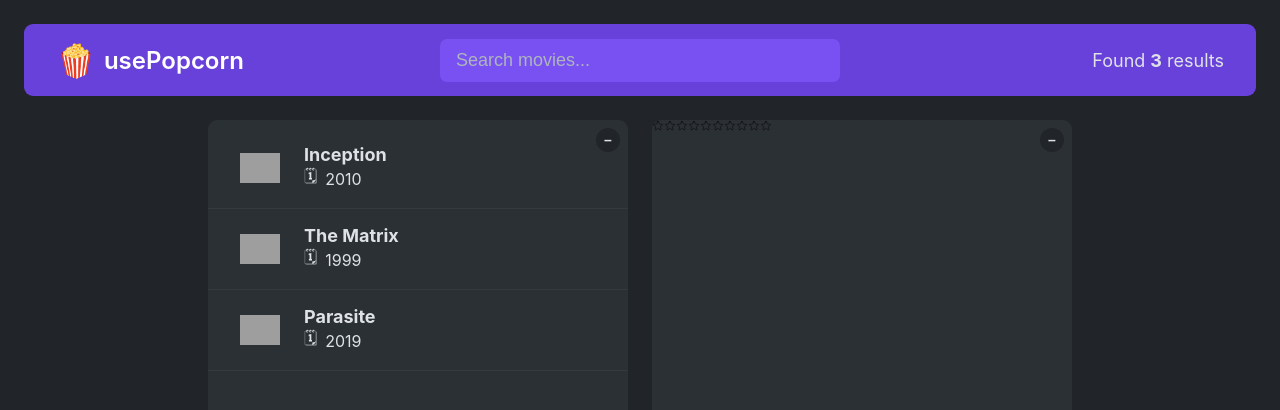
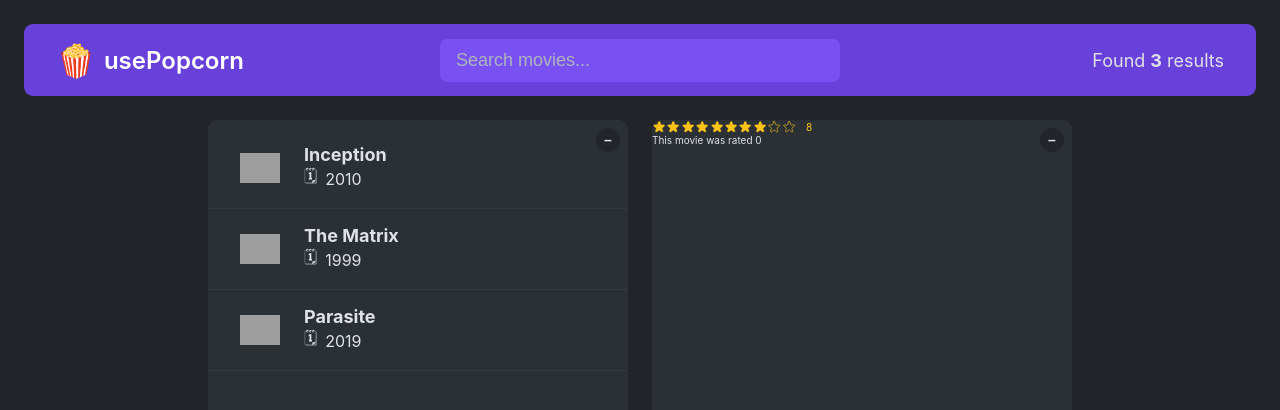
Before and after one commit to stpkkk/use-popcorn, a React (Create React App) app: page / in a window 1280 px wide. Shown: the top 410 px of the page. Built offline with nearby package versions, Linux system fonts and the light colour scheme; grey boxes are pictures that could not be loaded; the HTML template or start-up script is replaced by a standard one.

Commit message:
feat: StarRating Props as a component API and PropTypes

```diff
--- a/src/App.tsx
+++ b/src/App.tsx
@@ -63,6 +63,7 @@ const tempWatchedData: IWatchedMovie[] = [
 export default function App() {
 	const [movies, setMovies] = useState(tempMovieData)
 	const [watched, setWatched] = useState(tempWatchedData)
+	const [movieRating, setMovieRating] = useState(0)
 
 	return (
 		<>
@@ -78,7 +79,14 @@ export default function App() {
 				<Box>
 					{/* <WatchedSummary watched={watched} />
 					<WatchedList watched={watched} /> */}
-					<StarRating maxRating={10} />
+					<StarRating
+						maxRating={10}
+						color='#fcc419'
+						size={36}
+						defaultRating={8}
+						onSetRating={setMovieRating}
+					/>
+					<p>This movie was rated {movieRating}</p>
 				</Box>
 			</Main>
 		</>
--- a/src/components/star-rating/Star.tsx
+++ b/src/components/star-rating/Star.tsx
@@ -5,6 +5,8 @@ interface IStar {
 	onMouseEnter: () => void
 	onMouseLeave: () => void
 	full: boolean
+	color?: string
+	size?: number
 }
 
 const Star: React.FC<IStar> = ({
@@ -12,10 +14,12 @@ const Star: React.FC<IStar> = ({
 	onMouseEnter,
 	onMouseLeave,
 	full,
+	color = '#fcc419',
+	size = 48,
 }) => {
 	const starStyle = {
-		width: '12px',
-		height: '12px',
+		width: `${size / 2.5}px`,
+		height: `${size / 2.5}px`,
 		cursor: 'pointer',
 		display: 'block',
 	}
@@ -32,8 +36,8 @@ const Star: React.FC<IStar> = ({
 				<svg
 					xmlns='http://www.w3.org/2000/svg'
 					viewBox='0 0 20 20'
-					fill='#000'
-					stroke='#000'
+					fill={color}
+					stroke={color}
 				>
 					<path d='M9.049 2.927c.3-.921 1.603-.921 1.902 0l1.07 3.292a1 1 0 00.95.69h3.462c.969 0 1.371 1.24.588 1.81l-2.8 2.034a1 1 0 00-.364 1.118l1.07 3.292c.3.921-.755 1.688-1.54 1.118l-2.8-2.034a1 1 0 00-1.175 0l-2.8 2.034c-.784.57-1.838-.197-1.539-1.118l1.07-3.292a1 1 0 00-.364-1.118L2.98 8.72c-.783-.57-.38-1.81.588-1.81h3.461a1 1 0 00.951-.69l1.07-3.292z' />
 				</svg>
@@ -42,7 +46,7 @@ const Star: React.FC<IStar> = ({
 					xmlns='http://www.w3.org/2000/svg'
 					fill='none'
 					viewBox='0 0 24 24'
-					stroke='#000'
+					stroke={color}
 				>
 					<path
 						strokeLinecap='round'
--- a/src/components/star-rating/StarRating.tsx
+++ b/src/components/star-rating/StarRating.tsx
@@ -1,8 +1,13 @@
 import React, { useState } from 'react'
 import Star from './Star'
+import PropTypes from 'prop-types'
 
 interface IStarRating {
 	maxRating?: number
+	color?: string
+	size?: number
+	defaultRating?: number
+	onSetRating?: (rating: number) => void
 }
 
 const containerStyle = {
@@ -15,17 +20,35 @@ const starContainerStyle = {
 	display: 'flex',
 }
 
-const textStyle = {
-	lineHeight: '1',
-	margin: '0',
-}
-
-const StarRating: React.FC<IStarRating> = ({ maxRating = 8 }) => {
-	const [rating, setRating] = useState<number>(0)
+const StarRating: React.FC<IStarRating> = ({
+	maxRating = 8,
+	color = '#fcc419',
+	size = 48,
+	defaultRating = 0,
+	onSetRating,
+}) => {
+	const [rating, setRating] = useState<number>(defaultRating)
 	const [tempRating, setTempRating] = useState<number>(0)
 
 	const handleRating = (rating: number) => {
 		setRating(rating)
+		if (onSetRating) onSetRating(rating)
+	}
+
+	const textStyle = {
+		lineHeight: '1',
+		margin: '0',
+		color,
+		size: `${size / 1.5}px`,
+	}
+
+	StarRating.propTypes = {
+		// maxRating: PropTypes.number.isRequired,
+		maxRating: PropTypes.number,
+		color: PropTypes.string,
+		size: PropTypes.number,
+		defaultRating: PropTypes.number,
+		onSetRating: PropTypes.func,
 	}
 
 	return (
@@ -33,6 +56,8 @@ const StarRating: React.FC<IStarRating> = ({ maxRating = 8 }) => {
 			<div style={starContainerStyle}>
 				{Array.from({ length: maxRating }, (_, i) => (
 					<Star
+						color={color}
+						size={size}
 						full={tempRating ? tempRating >= i + 1 : rating >= i + 1}
 						onClick={() => handleRating(i + 1)}
 						onMouseEnter={() => setTempRating(i + 1)}
```
